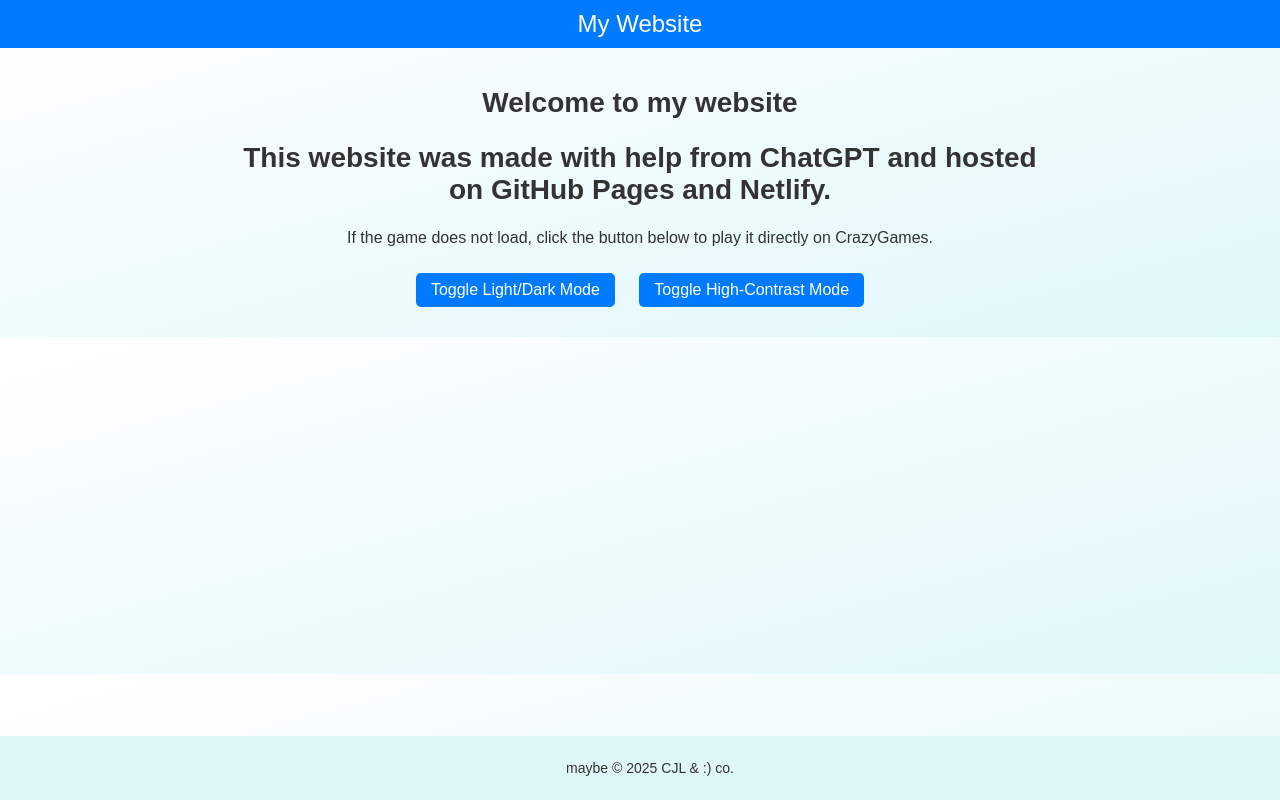
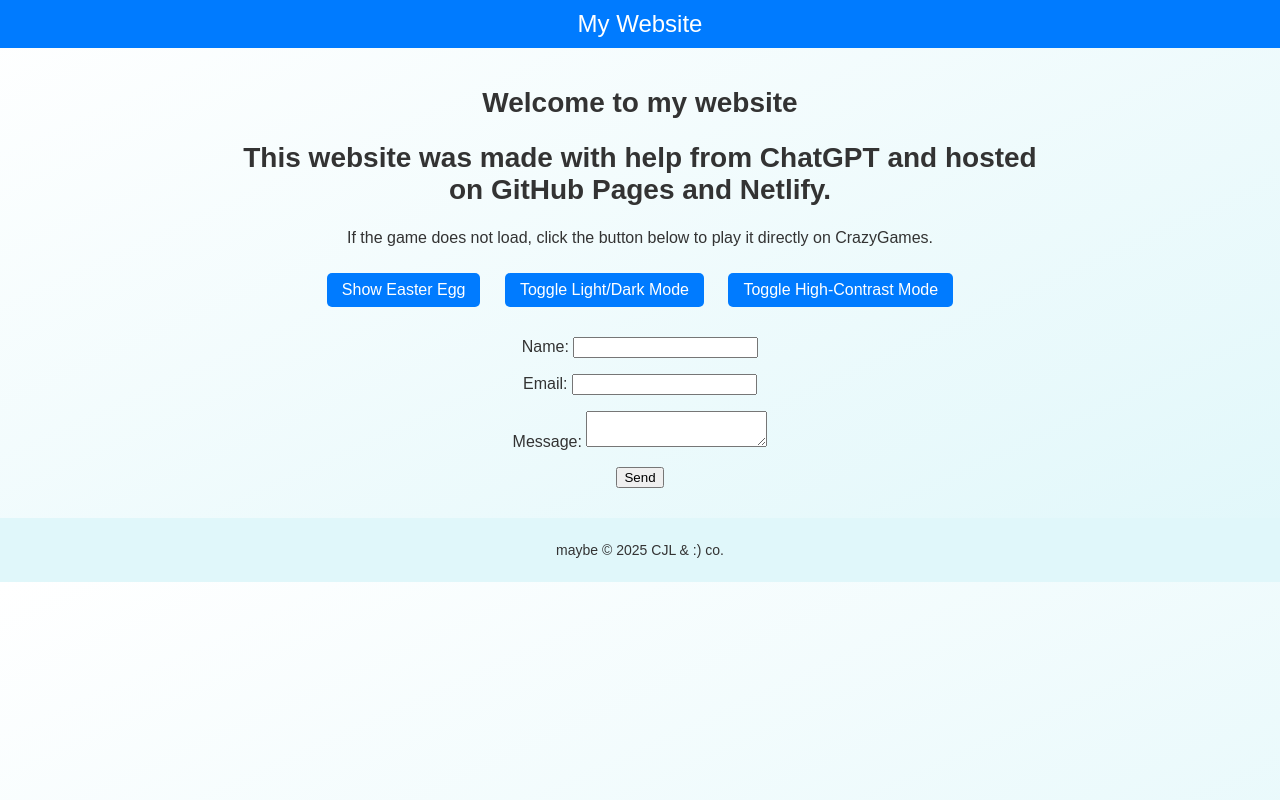
Before and after one commit to Jacobandryder/jr, a plain HTML site: page index.html in a window 1280 px wide. Drawn offline with Linux system fonts and the light colour scheme.

Commit message:
Update index.html

```diff
--- a/index.html
+++ b/index.html
@@ -32,9 +32,6 @@
             background-color: #e0f7fa;
             text-align: center;
             padding: 10px;
-            position: fixed;
-            bottom: 0;
-            width: 100%;
             font-size: 14px;
         }
 
@@ -76,7 +73,13 @@
             border: 1px solid #ff0;
         }
 
-        /* Centered Content */
+        /* Easter Egg Image */
+        .easter-egg {
+            display: none;
+            margin: 20px auto;
+            max-width: 200px;
+        }
+
         .container {
             max-width: 800px;
             margin: 0 auto;
@@ -86,6 +89,14 @@
 
         h1, h2 {
             font-size: 28px;
+        }
+
+        form {
+            margin-top: 20px;
+        }
+
+        form p {
+            margin-bottom: 10px;
         }
     </style>
 </head>
@@ -100,9 +111,30 @@
         <h2>This website was made with help from ChatGPT and hosted on GitHub Pages and Netlify.</h2>
         <p>If the game does not load, click the button below to play it directly on CrazyGames.</p>
 
-        <!-- Buttons for theme toggles -->
+        <!-- Easter Egg -->
+        <img id="easter-egg" class="easter-egg" src="https://art.pixilart.com/2b49a08c4b.png" alt="Easter Egg">
+
+        <!-- Buttons -->
+        <button id="easter-egg-toggle" class="toggle-btn light">Show Easter Egg</button>
         <button id="light-dark-toggle" class="toggle-btn light">Toggle Light/Dark Mode</button>
         <button id="high-contrast-toggle" class="toggle-btn light">Toggle High-Contrast Mode</button>
+
+        <!-- Contact Form -->
+        <form name="contact" method="POST" data-netlify-recaptcha="true" data-netlify="true">
+            <p>
+                <label>Name: <input type="text" name="name" required /></label>
+            </p>
+            <p>
+                <label>Email: <input type="email" name="email" required /></label>
+            </p>
+            <p>
+                <label>Message: <textarea name="message" required></textarea></label>
+            </p>
+            <div data-netlify-recaptcha="true"></div>
+            <p>
+                <button type="submit">Send</button>
+            </p>
+        </form>
     </div>
 
     <footer>
@@ -133,6 +165,19 @@
             document.body.classList.toggle("high-contrast");
             highContrastToggle.classList.toggle("high-contrast");
         });
+
+        // Easter Egg Toggle
+        const easterEggToggle = document.getElementById("easter-egg-toggle");
+        const easterEgg = document.getElementById("easter-egg");
+        easterEggToggle.addEventListener("click", () => {
+            if (easterEgg.style.display === "none" || easterEgg.style.display === "") {
+                easterEgg.style.display = "block";
+                easterEggToggle.textContent = "Hide Easter Egg";
+            } else {
+                easterEgg.style.display = "none";
+                easterEggToggle.textContent = "Show Easter Egg";
+            }
+        });
     </script>
 </body>
 
```
